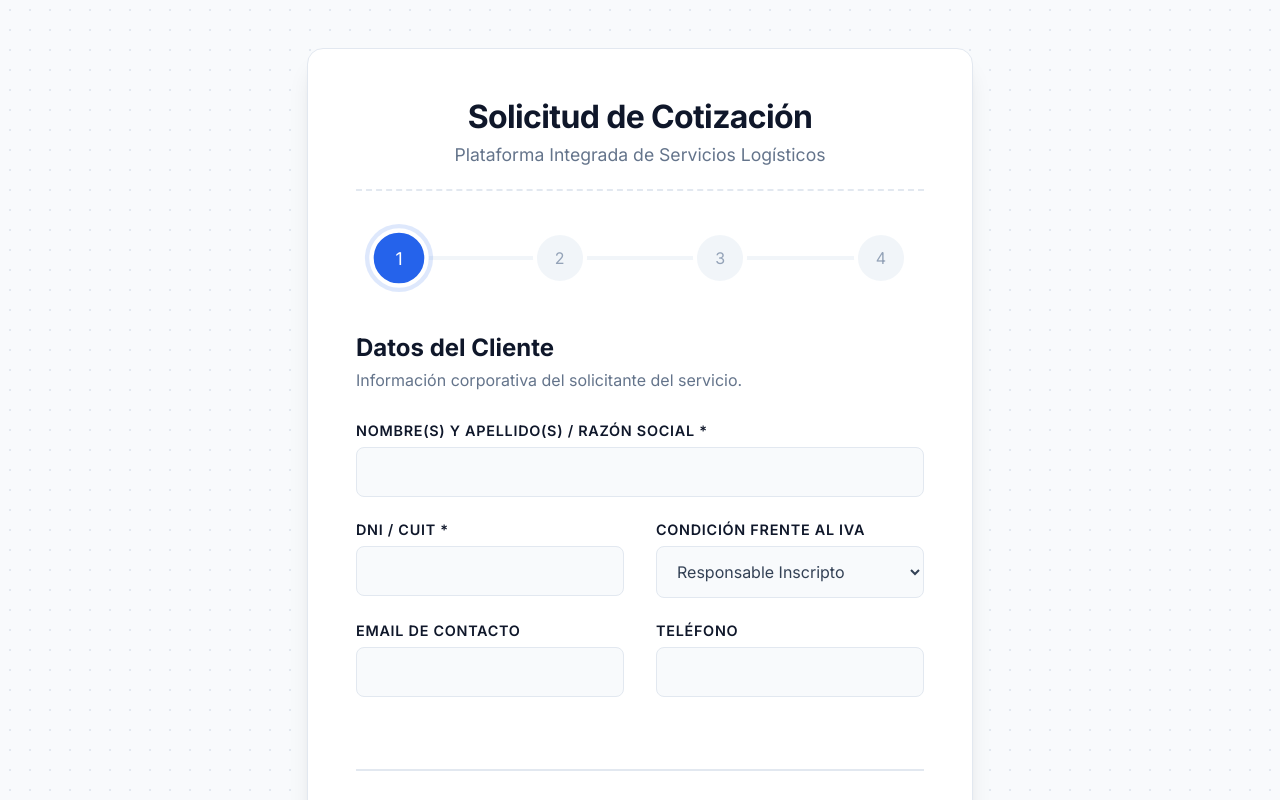
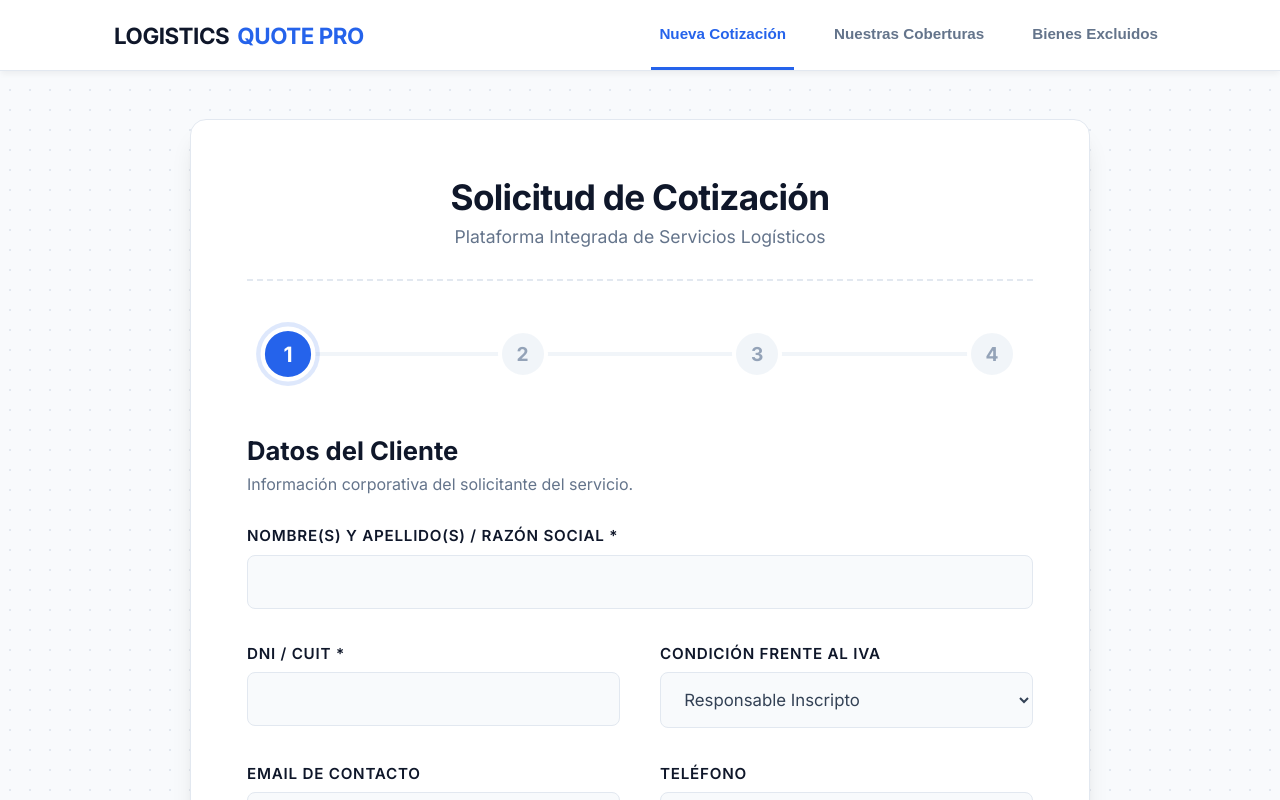
Before and after one commit to nielsenjuanpedro0-lab/formulariotransportes, a React (Vite) app: page / in a window 1280 px wide. Shown: the top 800 px of the page. Built offline with nearby package versions, Linux system fonts and the light colour scheme.

Commit message:
Premium 5k Upgrade: Full page layout with Navbar, InfoSections for knowledge base, and extensive form spacing

```diff
--- a/src/App.jsx
+++ b/src/App.jsx
@@ -1,13 +1,49 @@
-import React from 'react'
-import WizardForm from './components/WizardForm'
-import './index.css'
+import React, { useState } from 'react';
+import WizardForm from './components/WizardForm';
+import InfoSection from './components/InfoSection';
+import './index.css';
 
 function App() {
+  const [activeTab, setActiveTab] = useState('cotizador');
+
   return (
-    <div className="app-container">
-      <WizardForm />
-    </div>
-  )
+    <>
+      <nav className="navbar">
+        <div className="nav-container">
+          <div className="nav-logo">
+            Logistics <span>Quote Pro</span>
+          </div>
+          <div className="nav-links">
+            <button
+              className={`nav-tab ${activeTab === 'cotizador' ? 'active' : ''}`}
+              onClick={() => setActiveTab('cotizador')}
+            >
+              Nueva Cotización
+            </button>
+            <button
+              className={`nav-tab ${activeTab === 'coberturas' ? 'active' : ''}`}
+              onClick={() => setActiveTab('coberturas')}
+            >
+              Nuestras Coberturas
+            </button>
+            <button
+              className={`nav-tab ${activeTab === 'exclusiones' ? 'active' : ''}`}
+              onClick={() => setActiveTab('exclusiones')}
+            >
+              Bienes Excluidos
+            </button>
+          </div>
+        </div>
+      </nav>
+
+      <main className="app-layout">
+        <div className="app-container">
+          {activeTab === 'cotizador' && <WizardForm />}
+          {activeTab !== 'cotizador' && <InfoSection activeTab={activeTab} />}
+        </div>
+      </main>
+    </>
+  );
 }
 
-export default App
+export default App;
--- /dev/null
+++ b/src/components/InfoSection.jsx
@@ -0,0 +1,85 @@
+import React from 'react';
+
+const InfoSection = ({ activeTab }) => {
+
+  if (activeTab === 'coberturas') {
+    return (
+      <div className="info-section">
+        <div className="info-card">
+          <h2>Coberturas Principales y Adicionales</h2>
+          <p>Conozca el detalle de los riesgos cubiertos por nuestras pólizas de transporte terrestre, aéreo y marítimo. La cobertura dependerá del servicio contratado y la evaluación de riesgos.</p>
+
+          <h3>Cobertura Básica (Todo Riesgo - Tipo A)</h3>
+          <ul>
+            <li><strong>Choque, Vuelco, Desbarrancamiento o Descarrilamiento:</strong> Daños ocasionados por accidentes del vehículo transportador.</li>
+            <li><strong>Incendio, Explosión y Rayo:</strong> Daños por combustión espontánea o accidentes externos que resulten en fuego.</li>
+            <li><strong>Meteoros:</strong> Daños por huracán, ciclón, tornado, inundación, aluvión o alud.</li>
+            <li><strong>Varadura y Hundimiento (Marítimo):</strong> Daños causados durante tránsitos complementarios por vías navegables.</li>
+          </ul>
+
+          <h3>Coberturas Adicionales</h3>
+          <p>Sujetas a franquicias específicas (ej. 5% al 10%) y medidas de seguridad (Satelital / Custodia Armada):</p>
+          <ul>
+            <li><strong>Robo y Hurto:</strong> Incluyendo robo durante las operaciones de carga y descarga, asalto a mano armada y desaparición del vehículo o conductor.</li>
+            <li><strong>Falta de Entrega:</strong> Desaparición de uno o más bultos enteros.</li>
+            <li><strong>Derrames y Roturas:</strong> Pérdidas por derrame de líquidos o rotura de envases, condicionado a correcto embalaje o transporte en cisternas.</li>
+            <li><strong>Mojadura:</strong> Daños causados por agua de lluvia, exigiendo que los vehículos posean lonas impermeables o sean furgones cerrados.</li>
+            <li><strong>Contacto con otras cargas:</strong> Contaminación por contacto con otras mercaderías transportadas en el mismo medio.</li>
+            <li><strong>Huelgas y Tumultos (Opcional):</strong> Daños originados por vandalismo, lock-out, o desórdenes públicos.</li>
+          </ul>
+        </div>
+
+        <div className="info-card">
+          <h2>Franquicias y Deducibles</h2>
+          <p>Las coberturas adicionales de Robo, Hurto, Desaparición y Derrame suelen poseer franquicias a cargo del Asegurado, que van del <strong>5% al 20%</strong> del monto indemnizable, dependiendo del nivel de medidas de seguridad adoptadas (por ej: la falta de custodia armada puede incrementar la franquicia o anular la cobertura).</p>
+        </div>
+      </div>
+    );
+  }
+
+  if (activeTab === 'exclusiones') {
+    return (
+      <div className="info-section">
+        <div className="info-card">
+          <h2>Bienes Excluidos o Restringidos</h2>
+          <p>Los siguientes bienes <strong>no cuentan con cobertura automática</strong> y requieren la declaración expresa y autorización previa de la aseguradora, o bien se encuentran definitivamente excluidos del seguro de transporte:</p>
+
+          <h3>Exclusiones Absolutas</h3>
+          <ul>
+            <li>Dinero en efectivo, cheques, pagarés, tarjetas de crédito/débito.</li>
+            <li>Títulos, acciones, bonos y otros valores similares.</li>
+            <li>Joyas, piedras preciosas, metales preciosos (oro, plata).</li>
+            <li>Obras de arte, antigüedades, artículos de colección.</li>
+            <li>Animales vivos y plantas.</li>
+            <li>Armas, municiones y explosivos.</li>
+            <li>Material radiactivo o bienes contaminantes no declarados.</li>
+          </ul>
+
+          <h3>Bienes Sujetos a Condiciones Especiales</h3>
+          <p>Requieren empaque específico, cadena de frío garantizada o medidas de seguridad extremas:</p>
+          <ul>
+            <li><strong>Mercadería Perecedera:</strong> (Carnes, pescados, frutas, lácteos). Exigen la inclusión de cláusulas de paralización de equipo frigorífico (rotura de maquinaria de frío por más de 8 horas continuas) e historial del termógrafo.</li>
+            <li><strong>Artículos Frágiles:</strong> (Vidrios, cristales, porcelana, equipos electrónicos, televisores).</li>
+            <li><strong>Mercaderías de Alto Riesgo de Robo:</strong> Telefonía celular y sus partes, medicamentos, cigarrillos, licores, perfumes y cosméticos. Estos bienes obligatoriamente exigen custodia armada y satelital.</li>
+          </ul>
+        </div>
+
+        <div className="info-card">
+          <h2>Exclusiones de Cobertura Generales</h2>
+          <p>Las aseguradoras no indemnizarán siniestros derivados de:</p>
+          <ul>
+            <li>Culpa grave, negligencia o dolo del conductor o transportista.</li>
+            <li>Vicio propio de la mercadería, mermas naturales o mal embalaje.</li>
+            <li>Uso, desgaste, oxidación o deterioro temporal normal.</li>
+            <li>Multas o penalidades por demoras.</li>
+            <li>Viajes realizados por rutas no convencionales sin necesidad.</li>
+          </ul>
+        </div>
+      </div>
+    );
+  }
+
+  return null;
+};
+
+export default InfoSection;
--- a/src/index.css
+++ b/src/index.css
@@ -23,15 +23,87 @@
 body {
   font-family: 'Inter', sans-serif;
   background-color: var(--bg-app);
-  /* Thematic logistics grid pattern */
   background-image: radial-gradient(var(--border-color) 1px, transparent 1px);
   background-size: 20px 20px;
   color: var(--text-main);
   min-height: 100vh;
+}
+
+/* Navbar Premium */
+.navbar {
+  background: var(--card-bg);
+  border-bottom: 1px solid var(--border-color);
+  box-shadow: var(--shadow-sm);
+  position: sticky;
+  top: 0;
+  z-index: 50;
+  width: 100%;
+}
+
+.nav-container {
+  max-width: 1100px;
+  margin: 0 auto;
+  padding: 0 1.5rem;
+  display: flex;
+  justify-content: space-between;
+  align-items: center;
+  height: 70px;
+}
+
+.nav-logo {
+  font-size: 1.4rem;
+  font-weight: 700;
+  color: var(--primary);
+  display: flex;
+  align-items: center;
+  gap: 0.5rem;
+  text-transform: uppercase;
+  letter-spacing: -0.02em;
+}
+
+.nav-logo span {
+  color: var(--accent);
+}
+
+.nav-links {
+  display: flex;
+  gap: 2rem;
+  height: 100%;
+}
+
+.nav-tab {
+  background: transparent;
+  border: none;
+  border-bottom: 3px solid transparent;
+  padding: 0 0.5rem;
+  font-size: 0.95rem;
+  font-weight: 600;
+  color: var(--text-muted);
+  cursor: pointer;
+  transition: all 0.2s ease;
+  height: 100%;
+  border-radius: 0;
+  box-shadow: none;
+}
+
+.nav-tab:hover {
+  color: var(--primary);
+  transform: none;
+  background: transparent;
+}
+
+.nav-tab.active {
+  color: var(--accent);
+  border-bottom-color: var(--accent);
+}
+
+/* App Container */
+.app-layout {
+  padding: 3rem 1.5rem;
   display: flex;
   justify-content: center;
-  align-items: center;
-  padding: 3rem 1rem;
+  align-items: flex-start;
+  min-height: calc(100vh - 70px);
 }
 
 .app-container {
@@ -39,32 +111,29 @@ body {
   max-width: 900px;
 }
 
+/* Panels */
 .glass-panel {
   background: var(--card-bg);
   border: 1px solid var(--border-color);
   border-radius: 16px;
-  padding: 3rem;
+  padding: 3.5rem;
   box-shadow: var(--shadow);
   animation: fadeIn 0.4s ease-out;
 }
 
 .header {
   text-align: center;
-  margin-bottom: 2.5rem;
-  padding-bottom: 1.5rem;
+  margin-bottom: 3rem;
+  padding-bottom: 2rem;
   border-bottom: 2px dashed var(--border-color);
 }
 
 .header h1 {
-  font-size: 2rem;
+  font-size: 2.2rem;
   font-weight: 700;
   color: var(--primary);
   margin-bottom: 0.5rem;
   letter-spacing: -0.02em;
-  display: flex;
-  justify-content: center;
-  align-items: center;
-  gap: 0.75rem;
 }
 
 .header p {
@@ -72,10 +141,11 @@ body {
   font-size: 1.1rem;
 }
 
+/* Wizard Steps (No Icons) */
 .wizard-steps {
   display: flex;
   justify-content: space-between;
-  margin-bottom: 3rem;
+  margin-bottom: 3.5rem;
   position: relative;
   padding: 0 1rem;
 }
@@ -96,8 +166,8 @@ body {
 .step-indicator {
   position: relative;
   z-index: 1;
-  width: 54px;
-  height: 54px;
+  width: 50px;
+  height: 50px;
   border-radius: 50%;
   background: #f1f5f9;
   border: 4px solid var(--card-bg);
@@ -105,12 +175,9 @@ body {
   justify-content: center;
   align-items: center;
   color: #94a3b8;
+  font-weight: 700;
+  font-size: 1.2rem;
   transition: all 0.4s cubic-bezier(0.4, 0, 0.2, 1);
-}
-
-.step-indicator svg {
-  width: 24px;
-  height: 24px;
 }
 
 .step-indicator.active {
@@ -125,26 +192,24 @@ body {
   color: white;
 }
 
+/* Form Styles - Much More "Aire" */
 .form-section {
   animation: fadeIn 0.3s ease-out;
 }
 
 .form-section h2 {
   color: var(--primary);
-  font-size: 1.5rem;
+  font-size: 1.6rem;
   margin-bottom: 0.5rem;
-  display: flex;
-  align-items: center;
-  gap: 0.5rem;
 }
 
 .form-group {
-  margin-bottom: 1.5rem;
+  margin-bottom: 2.2rem; /* MAS AIRE */
 }
 
 .form-row {
   display: flex;
-  gap: 2rem;
+  gap: 2.5rem; /* MAS AIRE */
 }
 
 .form-row .form-group {
@@ -153,8 +218,8 @@ body {
 
 label {
   display: block;
-  margin-bottom: 0.5rem;
-  font-size: 0.9rem;
+  margin-bottom: 0.6rem; /* MAS AIRE */
+  font-size: 0.95rem;
   font-weight: 600;
   color: var(--primary);
   text-transform: uppercase;
@@ -169,13 +234,13 @@ input[type="date"],
 select,
 textarea {
   width: 100%;
-  padding: 0.875rem 1rem;
+  padding: 1rem 1.2rem; /* MAS AIRE */
   border-radius: 8px;
   border: 1px solid var(--border-color);
   background: #f8fafc;
   color: var(--text-main);
   font-family: inherit;
-  font-size: 1rem;
+  font-size: 1.05rem;
   transition: all 0.2s ease;
 }
 
@@ -188,7 +253,7 @@ input:focus, select:focus, textarea:focus {
 
 input[type="file"] {
   width: 100%;
-  padding: 0.75rem;
+  padding: 0.85rem;
   border: 2px dashed #cbd5e1;
   border-radius: 8px;
   background: #f8fafc;
@@ -206,7 +271,7 @@ input[type="file"]:hover {
   align-items: center;
   gap: 1rem;
   cursor: pointer;
-  padding: 1.25rem;
+  padding: 1.5rem;
   background: #f8fafc;
   border: 2px solid var(--border-color);
   border-radius: 12px;
@@ -219,8 +284,8 @@ input[type="file"]:hover {
 }
 
 .checkbox-group input[type="checkbox"] {
-  width: 22px;
-  height: 22px;
+  width: 24px;
+  height: 24px;
   accent-color: var(--accent);
   cursor: pointer;
 }
@@ -233,9 +298,9 @@ input[type="file"]:hover {
 }
 
 .dynamic-panel {
-  margin-top: -1rem;
-  margin-bottom: 2rem;
-  padding: 2rem 1.5rem 1.5rem;
+  margin-top: -1.25rem;
+  margin-bottom: 2.5rem;
+  padding: 2.5rem 2rem 2rem;
   background: #ffffff;
   border: 2px solid var(--border-color);
   border-top: none;
@@ -243,45 +308,46 @@ input[type="file"]:hover {
   animation: fadeInDown 0.3s ease-out;
 }
 
+/* Summary Grid */
 .summary-grid {
   display: grid;
   grid-template-columns: 1fr 1fr;
-  gap: 1.5rem;
-  margin-top: 1.5rem;
+  gap: 2rem;
+  margin-top: 2rem;
 }
 
 .summary-card {
   background: #f8fafc;
-  padding: 1.5rem;
+  padding: 1.75rem;
   border-radius: 12px;
   border: 1px solid var(--border-color);
 }
 
 .summary-card h3 {
-  font-size: 1.1rem;
+  font-size: 1.2rem;
   color: var(--primary);
-  margin-bottom: 1rem;
+  margin-bottom: 1.2rem;
   display: flex;
   align-items: center;
   gap: 0.5rem;
   border-bottom: 1px solid var(--border-color);
-  padding-bottom: 0.5rem;
+  padding-bottom: 0.75rem;
 }
 
 .summary-item {
-  margin-bottom: 0.75rem;
-  font-size: 0.95rem;
+  margin-bottom: 1rem;
+  font-size: 1rem;
   display: flex;
   flex-direction: column;
 }
 
 .summary-item span.label {
-  font-size: 0.8rem;
+  font-size: 0.85rem;
   color: var(--text-muted);
   text-transform: uppercase;
   letter-spacing: 0.05em;
   font-weight: 600;
-  margin-bottom: 0.2rem;
+  margin-bottom: 0.3rem;
 }
 
 .summary-item span.value {
@@ -289,25 +355,23 @@ input[type="file"]:hover {
   font-weight: 500;
 }
 
+/* Actions */
 .actions {
   display: flex;
   justify-content: space-between;
-  margin-top: 3rem;
-  padding-top: 2rem;
+  margin-top: 4rem;
+  padding-top: 2.5rem;
   border-top: 2px solid var(--border-color);
 }
 
 button {
-  padding: 0.875rem 2rem;
+  padding: 1rem 2.5rem;
   border-radius: 8px;
   font-weight: 600;
-  font-size: 1rem;
+  font-size: 1.05rem;
   cursor: pointer;
   transition: all 0.2s ease;
   border: none;
-  display: flex;
-  align-items: center;
-  gap: 0.5rem;
 }
 
 button.btn-primary {
@@ -337,6 +401,63 @@ button:disabled {
   transform: none;
 }
 
+/* Info Section Content Styles */
+.info-section {
+  animation: fadeIn 0.4s ease-out;
+}
+
+.info-card {
+  background: var(--card-bg);
+  border: 1px solid var(--border-color);
+  border-radius: 12px;
+  padding: 2.5rem;
+  margin-bottom: 2rem;
+  box-shadow: var(--shadow-sm);
+}
+
+.info-card h2 {
+  color: var(--primary);
+  margin-bottom: 1.5rem;
+  font-size: 1.5rem;
+  border-bottom: 2px solid var(--border-color);
+  padding-bottom: 0.75rem;
+}
+
+.info-card h3 {
+  color: var(--accent);
+  margin-top: 1.5rem;
+  margin-bottom: 0.75rem;
+  font-size: 1.15rem;
+}
+
+.info-card ul {
+  list-style: none;
+  margin-bottom: 1.5rem;
+}
+
+.info-card li {
+  margin-bottom: 0.75rem;
+  padding-left: 1.5rem;
+  position: relative;
+  line-height: 1.6;
+}
+
+.info-card li::before {
+  content: "•";
+  color: var(--accent);
+  font-weight: bold;
+  font-size: 1.5rem;
+  position: absolute;
+  left: 0;
+  top: -4px;
+}
+
+.info-card p {
+  line-height: 1.6;
+  margin-bottom: 1rem;
+  color: var(--text-main);
+}
+
 /* Animations */
 @keyframes fadeIn {
   from { opacity: 0; }
@@ -350,6 +471,9 @@ button:disabled {
 
 /* Responsive */
 @media (max-width: 768px) {
+  .nav-links {
+    display: none; /* Simplification for mobile */
+  }
   .form-row {
     flex-direction: column;
     gap: 0;
```
